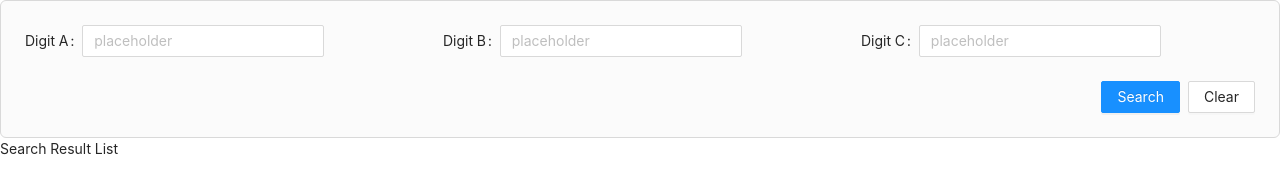
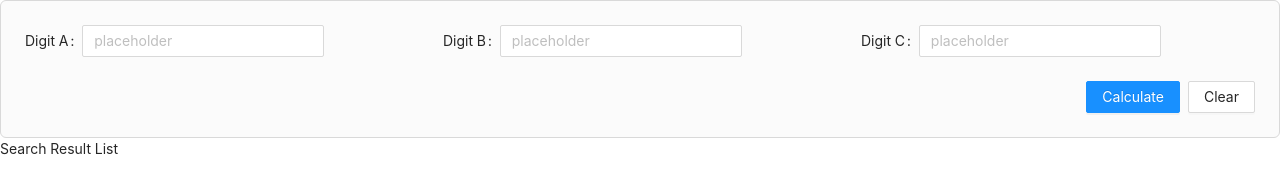
Before and after one commit to 2HandSome/UTM-IDWeb, a React (Create React App) app in the folder my-app/: page / in a window 1280 px wide. Shown: the top 188 px of the page. Built offline with nearby package versions, Linux system fonts and the light colour scheme.

Commit message:
Add form

```diff
--- a/my-app/src/WrappedAdvancedSearchForm.js
+++ b/my-app/src/WrappedAdvancedSearchForm.js
@@ -1,44 +1,57 @@
 import {Form, Input, Col, Row, Button} from 'antd';
+import {useState} from "react";
 
 const WrappedAdvancedSearchForm = () => {
+    const [formValueA, setFormValueA] = useState({});
+    const [formValueB, setFormValueB] = useState({});
+    const [formValueC, setFormValueC] = useState({});
+    const [form] = Form.useForm();
 
-    const getFields = () => {
-        const children = [];
-        children.push(
+    return (
+        <Form form={form}
+              className="ant-advanced-search-form">
+            <Row gutter={24}>
                 <Col span={8} key={1}>
                     <Form.Item label={`Digit A`}>
-                    <Input placeholder="placeholder"/>
+                        <Input placeholder="placeholder" onChange={(event) => {
+                            setFormValueA({
+                                nameOfDigit: "A",
+                                digit: event.target.value
+                            });
+                        }}/>
                     </Form.Item>
-            </Col>,
+                </Col>
                 <Col span={8} key={2}>
                     <Form.Item label={`Digit B`}>
-                    <Input placeholder="placeholder"/>
+                        <Input placeholder="placeholder" onChange={(event) => {
+                            setFormValueB({
+                                nameOfDigit: "B",
+                                digit: event.target.value
+                            });
+                        }}/>
                     </Form.Item>
-            </Col>,
+                </Col>
                 <Col span={8} key={3}>
                     <Form.Item label={`Digit C`}>
-                    <Input placeholder="placeholder"/>
+                        <Input placeholder="placeholder" onChange={(event) => {
+                            setFormValueC({
+                                nameOfDigit: "C",
+                                digit: event.target.value
+                            });
+                        }}/>
                     </Form.Item>
-            </Col>,
-        );
-
-        return children;
-    }
-
-    return (
-        <Form  className="ant-advanced-search-form">
-            <Row gutter={24}>{getFields()}</Row>
+                </Col>
+            </Row>
             <Row>
                 <Col span={24} style={{textAlign: 'right'}}>
-
-
                     <Button type="primary" htmlType="submit">
-                        Search
+                        Calculate
                     </Button>
-                    <Button style={{marginLeft: 8}}>
+                    <Button
+                        style={{marginLeft: 8}}
+                        onClick={() => form.resetFields()}>
                         Clear
                     </Button>
-
                 </Col>
             </Row>
         </Form>
```
Lines whose indentation alone changed are shown as unchanged.
